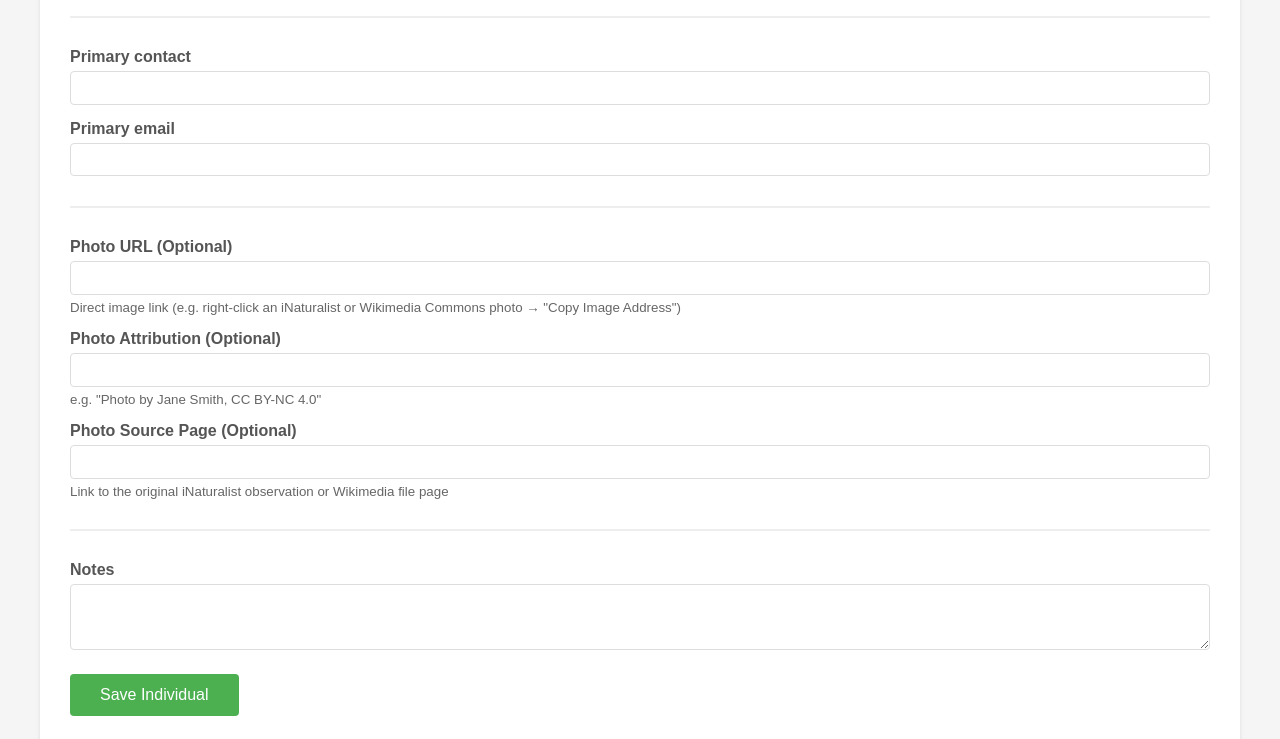
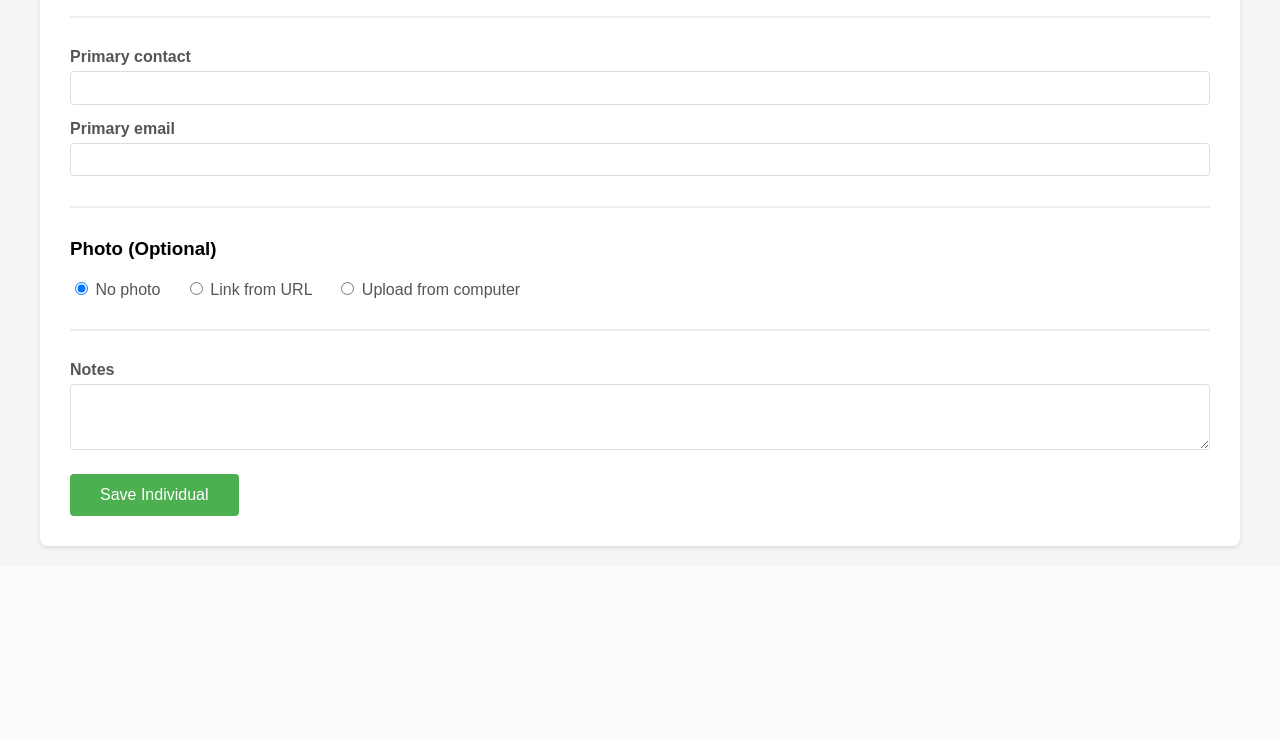
Before and after one commit to bhkoo/vgl-lims, a Django app: page /individual/entry/ in a window 1280 px wide. Shown: the part 719-1458 px from the top of the page. After the commit the page ends 1268 px from the top, so only its background shows below. Run offline with Django 5.2, Linux system fonts and the light colour scheme.

Commit message:
Updated photo upload to include local images

```diff
--- a/sequencing/forms.py
+++ b/sequencing/forms.py
@@ -3,7 +3,7 @@ from django import forms
 from .models import Individual, PacBioRun, HiCRun
 
 RUN_ID_PATTERN = re.compile(r'^r\d{5}_\d{8}_\d{6}$')
-METADATA_ID_PATTERN = re.compile(r'^m\d{5}_\d{8}_\d{6}_s\d$')
+METADATA_ID_PATTERN = re.compile(r'^m\d{5}_\d{6}_\d{6}_s\d$')
 BARCODE_PATTERN = re.compile(r'^bc\d{4}$')
 
 
@@ -11,7 +11,7 @@ class IndividualForm(forms.ModelForm):
     class Meta:
         model = Individual
         fields = ['species', 'subspecies', 'tolid', 'vglid', 'taxid', 'expected_genome_size_bp', 'primary_contact',
-                  'photo_url', 'photo_attribution', 'photo_source_url',
+                  'photo_file', 'photo_url', 'photo_attribution', 'photo_source_url',
                   'primary_email', 'notes']
         widgets = {
             'notes': forms.Textarea(attrs={'rows': 3}),
@@ -22,6 +22,18 @@ class IndividualForm(forms.ModelForm):
         if species:
             species = species.replace('_', ' ')
         return species
+
+    def clean(self):
+        cleaned_data = super().clean()
+        photo_url = cleaned_data.get('photo_url')
+        photo_file = cleaned_data.get('photo_file')
+
+        if photo_url and photo_file:
+            raise forms.ValidationError(
+                'Please provide either a photo URL or an uploaded photo, not both.'
+            )
+
+        return cleaned_data
 
 class PacBioRunForm(forms.ModelForm):
     class Meta:
@@ -36,7 +48,7 @@ class PacBioRunForm(forms.ModelForm):
         run_id = self.cleaned_data.get('run_id', '').strip()
         if run_id and not RUN_ID_PATTERN.match(run_id):
             raise forms.ValidationError(
-                'Run ID must match format r[5 digits]_[YYYYMMDD]_[HHMMSS], e.g. r84091_20260625_203158'
+                'Run ID must match format r[5 digits]_[YYMMDD]_[HHMMSS], e.g. r84091_20260625_203158'
             )
         return run_id
 
--- a/sequencing/models.py
+++ b/sequencing/models.py
@@ -39,6 +39,7 @@ class Individual(models.Model):
     photo_url = models.URLField("Photo URL", max_length=500, blank=True, help_text="Direct link to image (iNaturalist, Wikimedia Commons, etc.)")
     photo_attribution = models.CharField("Photo Attribution", max_length=500, blank=True, help_text="e.g. 'Photo by John Doe, CC BY 4.0'")
     photo_source_url = models.URLField("Photo Source Page", max_length=500, blank=True, help_text="Link to the original page (iNaturalist observation, Wikimedia file page, etc.)")
+    photo_file = models.ImageField("Photo Upload", upload_to='individual_photos/', blank=True)
 
     created_at = models.DateTimeField(default=timezone.now)
     notes = models.TextField(blank=True)
@@ -48,6 +49,13 @@ class Individual(models.Model):
 
     def __str__(self):
         return f"{self.species}, {self.tolid}"
+
+    @property
+    def photo_src(self):
+        """Uploaded file takes priority over the URL"""
+        if self.photo_file:
+            return self.photo_file.url
+        return self.photo_url or None
 
     @property
     def total_pacbio_coverage(self):
--- a/sequencing/templates/sequencing/individual_entry.html
+++ b/sequencing/templates/sequencing/individual_entry.html
@@ -3,7 +3,7 @@
 {% block content %}
 <h1>Add New Individual</h1>
 
-<form method="post">
+<form method="post" enctype="multipart/form-data">
     {% csrf_token %}
 
     <label>{{ form.species.label }}</label>
@@ -88,7 +88,22 @@
     <!-- Line break / section separator -->
     <hr style="margin: 30px 0; border: none; border-top: 2px solid #eee;">
 
-    <label>{{ form.photo_url.label }} (Optional)</label>
+    <h3>Photo (Optional)</h3>
+
+    <div style="margin-bottom: 10px;">
+        <label style="display: inline; margin-right: 20px; font-weight: normal;">
+            <input type="radio" name="photo_method" value="none" checked onchange="togglePhotoMethod()"> No photo
+        </label>
+        <label style="display: inline; margin-right: 20px; font-weight: normal;">
+            <input type="radio" name="photo_method" value="url" onchange="togglePhotoMethod()"> Link from URL
+        </label>
+        <label style="display: inline; font-weight: normal;">
+            <input type="radio" name="photo_method" value="upload" onchange="togglePhotoMethod()"> Upload from computer
+        </label>
+    </div>
+
+    <div id="photo-url-section" style="display: none;">
+        <label>{{ form.photo_url.label }}</label>
         {{ form.photo_url }}
         <small style="color: #666; display: block; margin-top: 5px;">
             Direct image link (e.g. right-click an iNaturalist or Wikimedia Commons photo → "Copy Image Address")
@@ -97,7 +112,26 @@
             <span style="color: red;">{{ form.photo_url.errors }}</span>
         {% endif %}
 
-    <label>{{ form.photo_attribution.label }} (Optional)</label>
+        <label>{{ form.photo_source_url.label }}</label>
+        {{ form.photo_source_url }}
+        <small style="color: #666; display: block; margin-top: 5px;">
+            Link to the original iNaturalist observation or Wikimedia file page
+        </small>
+        {% if form.photo_source_url.errors %}
+            <span style="color: red;">{{ form.photo_source_url.errors }}</span>
+        {% endif %}
+    </div>
+
+    <div id="photo-upload-section" style="display: none;">
+        <label>{{ form.photo_file.label }}</label>
+        {{ form.photo_file }}
+        {% if form.photo_file.errors %}
+            <span style="color: red;">{{ form.photo_file.errors }}</span>
+        {% endif %}
+    </div>
+
+    <div id="photo-attribution-section" style="display: none;">
+        <label>{{ form.photo_attribution.label }}</label>
         {{ form.photo_attribution }}
         <small style="color: #666; display: block; margin-top: 5px;">
             e.g. "Photo by Jane Smith, CC BY-NC 4.0"
@@ -105,18 +139,11 @@
         {% if form.photo_attribution.errors %}
             <span style="color: red;">{{ form.photo_attribution.errors }}</span>
         {% endif %}
-
-    <label>{{ form.photo_source_url.label }} (Optional)</label>
-    {{ form.photo_source_url }}
-    <small style="color: #666; display: block; margin-top: 5px;">
-        Link to the original iNaturalist observation or Wikimedia file page
-    </small>
-    {% if form.photo_source_url.errors %}
-        <span style="color: red;">{{ form.photo_source_url.errors }}</span>
-    {% endif %}
+    </div>
 
     <div id="photo-preview" style="display: none; margin-top: 15px;">
-        <img id="photo-preview-img" src="" alt="Preview" style="max-width: 300px; max-height: 300px; border-radius: 4px; border: 1px solid #ddd;">
+        <img id="photo-preview-img" src="" alt="Preview"
+            style="max-width: 300px; max-height: 300px; border-radius: 4px; border: 1px solid #ddd;">
     </div>
 
     <!-- Line break / section separator -->
@@ -192,22 +219,56 @@ function lookupSpecies() {
             button.disabled = false;
         });
 }
-document.querySelector('input[name="photo_url"]').addEventListener('input', updatePreview);
-document.querySelector('input[name="photo_attribution"]').addEventListener('input', updatePreview);
+const photoUrlInput = document.querySelector('input[name="photo_url"]');
+const photoFileInput = document.querySelector('input[name="photo_file"]');
+const photoAttributionInput = document.querySelector('input[name="photo_attribution"]');
+const photoSourceInput = document.querySelector('input[name="photo_source_url"]');
 
-function updatePreview() {
+function togglePhotoMethod() {
+    const method = document.querySelector('input[name="photo_method"]:checked').value;
+
+    document.getElementById('photo-url-section').style.display = method === 'url' ? 'block' : 'none';
+    document.getElementById('photo-upload-section').style.display = method === 'upload' ? 'block' : 'none';
+    document.getElementById('photo-attribution-section').style.display = method === 'none' ? 'none' : 'block';
+
+    // Clear whichever inputs are no longer in use
+    if (method !== 'url') {
+        photoUrlInput.value = '';
+        photoSourceInput.value = '';
+    }
+    if (method !== 'upload') {
+        photoFileInput.value = '';
+    }
+    if (method === 'none') {
+        photoAttributionInput.value = '';
+    }
+
+    updatePhotoPreview();
+}
+
+function updatePhotoPreview() {
     const preview = document.getElementById('photo-preview');
     const previewImg = document.getElementById('photo-preview-img');
-    const url = document.querySelector('input[name="photo_url"]').value.trim();
-    const attribution = document.querySelector('input[name="photo_attribution"]').value.trim();
+    const method = document.querySelector('input[name="photo_method"]:checked').value;
 
-    if (url) {
-        previewImg.src = url;
-        previewImg.title = attribution;  // Tooltip on hover
+    let src = '';
+    if (method === 'url') {
+        src = photoUrlInput.value.trim();
+    } else if (method === 'upload' && photoFileInput.files[0]) {
+        src = URL.createObjectURL(photoFileInput.files[0]);
+    }
+
+    if (src) {
+        previewImg.src = src;
+        previewImg.title = photoAttributionInput.value.trim();
         preview.style.display = 'block';
     } else {
         preview.style.display = 'none';
     }
 }
+
+photoUrlInput.addEventListener('input', updatePhotoPreview);
+photoFileInput.addEventListener('change', updatePhotoPreview);
+photoAttributionInput.addEventListener('input', updatePhotoPreview);
 </script>
 {% endblock %}
--- a/sequencing/templates/sequencing/sequencing_list.html
+++ b/sequencing/templates/sequencing/sequencing_list.html
@@ -38,7 +38,7 @@
                     <td>{{ run.get_status_display }}</td>
                     <td>{{ run.total_bases|format_genome_size }}</td>
                     <td>{{ run.coverage|default:"—" }}{% if run.coverage %}x{% endif %}</td>
-                    <td>{{ run.sequenced_by|default:"—" }}</td>
+                    <td>{{ run.get_sequenced_by_display|default:"—" }}</td>
                 </tr>
                 {% endfor %}
             </tbody>
@@ -67,7 +67,7 @@
                     <td>{{ run.get_status_display }}</td>
                     <td>{{ run.total_bases|format_genome_size }}</td>
                     <td>{{ run.coverage|default:"—" }}{% if run.coverage %}x{% endif %}</td>
-                    <td>{{ run.sequenced_by|default:"—" }}</td>
+                    <td>{{ run.get_sequenced_by_display|default:"—" }}</td>
                 </tr>
                 {% endfor %}
             </tbody>
--- a/sequencing/views.py
+++ b/sequencing/views.py
@@ -19,7 +19,7 @@ def individual_entry(request):
     """Form to add a new individual"""
 
     if request.method == 'POST':
-        form = IndividualForm(request.POST)
+        form = IndividualForm(request.POST, request.FILES)
 
         if form.is_valid():
             individual = form.save(commit = False)
--- a/vgldb/settings.py
+++ b/vgldb/settings.py
@@ -27,6 +27,9 @@ DEBUG = True
 
 ALLOWED_HOSTS = ['localhost', '127.0.0.1', '*']
 
+# MEDIA
+MEDIA_URL = '/media/'
+MEDIA_ROOT = BASE_DIR / 'media'
 
 # Application definition
 
--- a/vgldb/urls.py
+++ b/vgldb/urls.py
@@ -16,8 +16,10 @@ Including another URLconf
 """
 from django.contrib import admin
 from django.urls import path, include
+from django.conf import settings
+from django.conf.urls.static import static
 
 urlpatterns = [
     path('admin/', admin.site.urls),
     path('', include('sequencing.urls')),
-]
+] + static(settings.MEDIA_URL, document_root=settings.MEDIA_ROOT)
```
Also changed, not shown: sequencing/templates/sequencing/individual_list.html (+6 -2 lines), sequencing/migrations/0018_alter_hicrun_options_individual_photo_file_and_more.py (added). Lines whose indentation alone changed are shown as unchanged.
